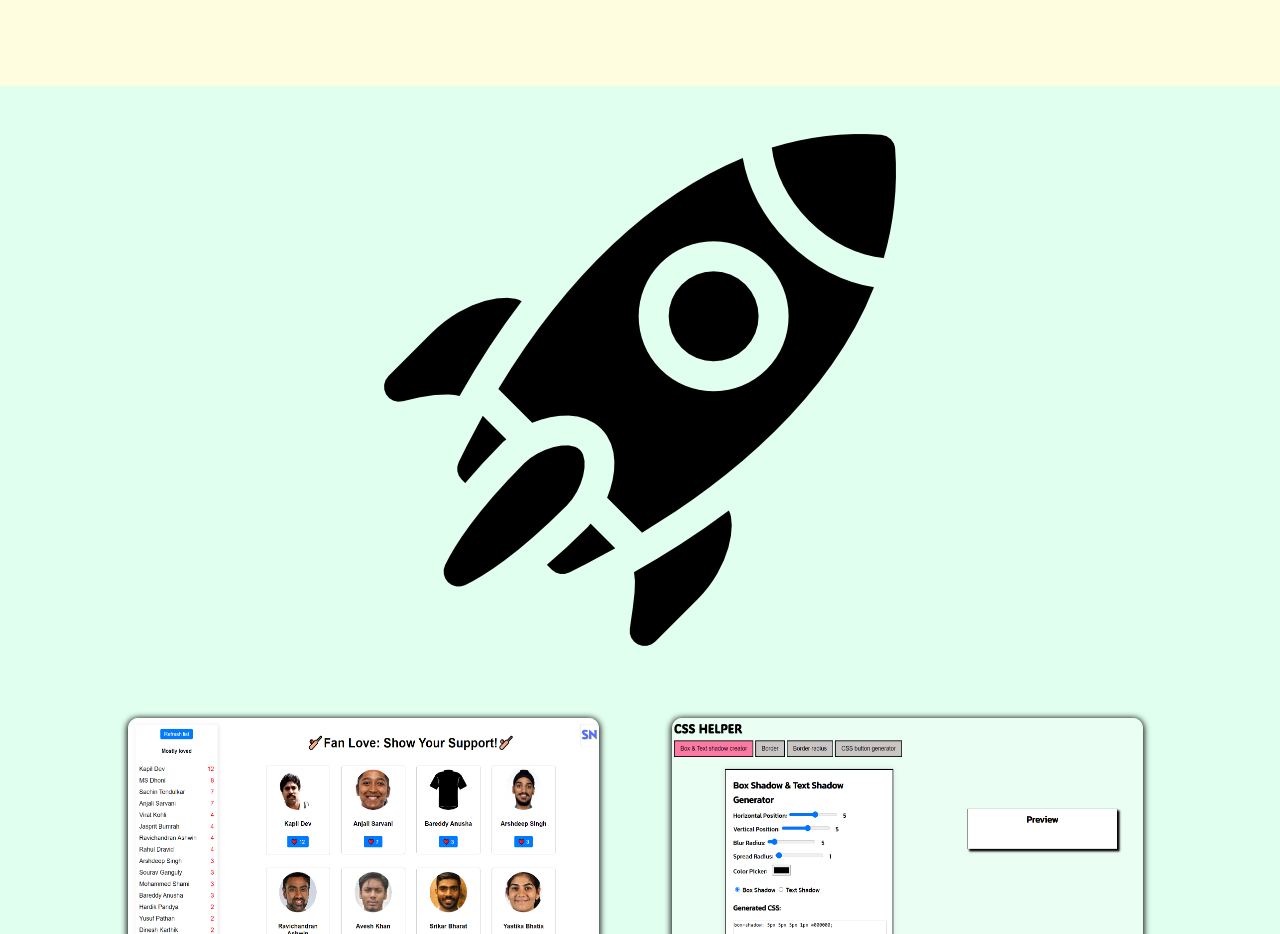
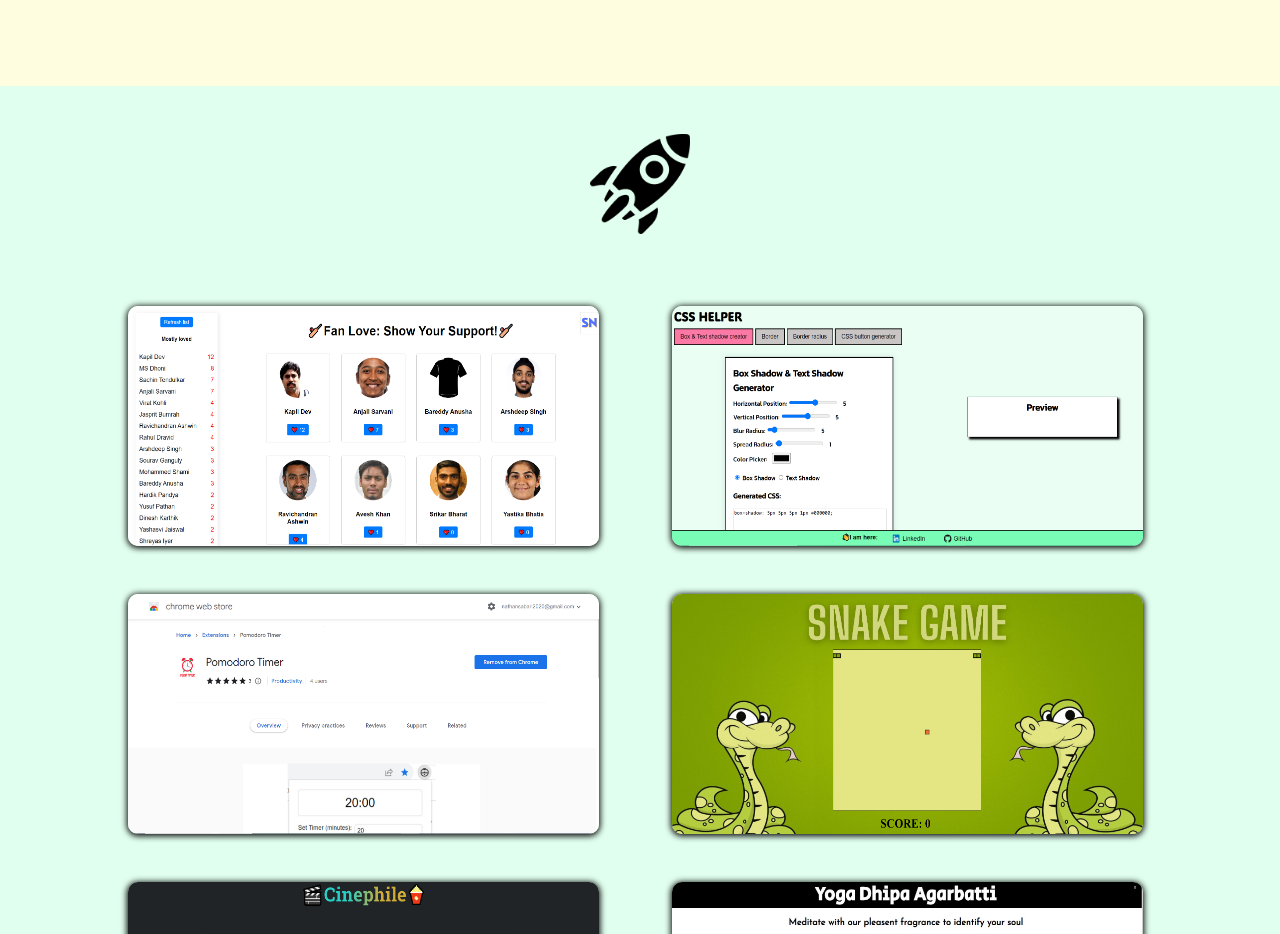
Before and after one commit to nath-techie/sabari, a React (Create React App) app: page /projects in a window 1280 px wide. Shown: the part 1340-2274 px from the top of the page. Built offline with nearby package versions, Linux system fonts and the light colour scheme; a web font is replaced by a local one.

Commit message:
Update App.css

```diff
--- a/src/App.css
+++ b/src/App.css
@@ -124,6 +124,11 @@ margin-bottom: 6rem;
   right: 15px;
   z-index: 10;
 }
+.filler2-images {
+  width: 100px;
+  height: 100px;
+  z-index: 10;
+}
 
 
 /* ----- PROJECT PAGE ---------  */
```
